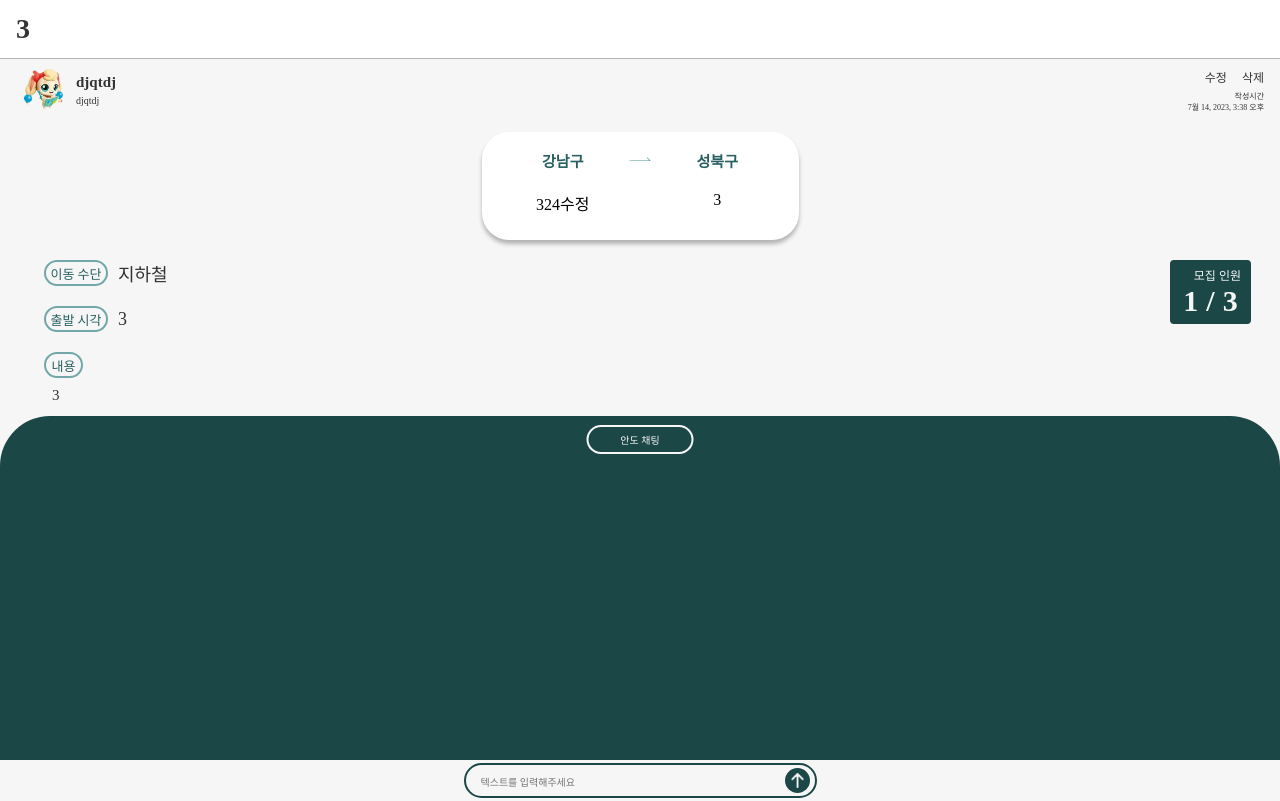
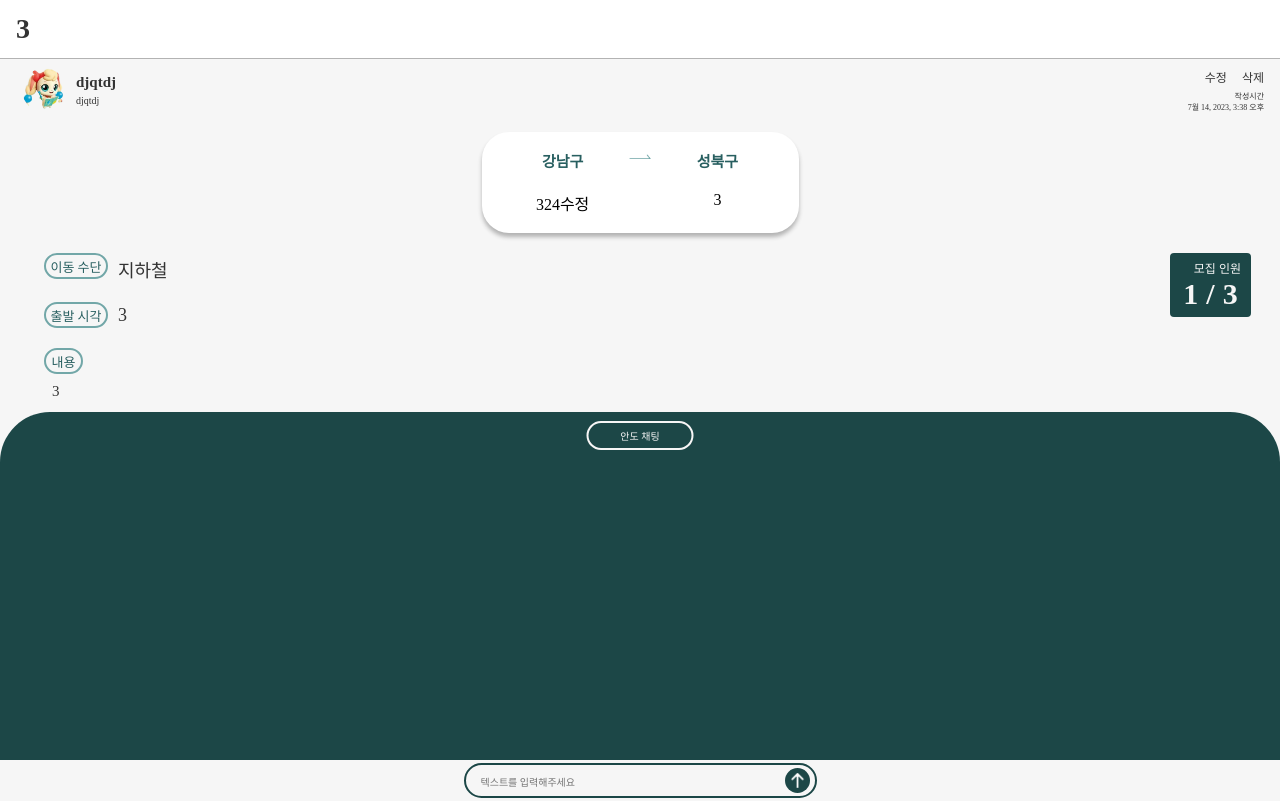
Before and after one commit to pjh402941/herethon-1, a Django app: page /board/5/ in a window 1280 px wide. Shown: the part 49-850 px from the top of the page. Run offline with Django 3.2, Linux system fonts and the light colour scheme; a user stored in the database is signed in; data comes from the database, SQL or seed files in the repository; some web fonts are replaced.

Commit message:
게시글 상세 css 수정

```diff
--- a/static/css/post_look.css
+++ b/static/css/post_look.css
@@ -179,10 +179,8 @@ p {
 
 .sec-content-box {
   width: 317px;
-  height: 108px;
   display: flex;
   justify-content: space-between;
-  align-items: center;
   border-radius: 27px;
   background-color: white;
   box-shadow: 0 4px 4px #b3b3b3;
@@ -192,7 +190,6 @@ p {
 .endpoint-box {
   margin: 18px 30px;
   width: 102.5px;
-  height: 72px;
   display: flex;
   flex-direction: column;
   align-items: center;
@@ -226,11 +223,15 @@ p {
 }
 
 .arrow-box img {
-  width: 22px;
-  margin-bottom: 50px;
+  height: 5px;
+  margin-top: 22px;
 }
 
 /* sec-content-other */
+.wrap-content {
+  margin-right: 15px;
+}
+
 .wrap-content-count {
   display: flex;
   justify-content: space-between;
@@ -273,7 +274,7 @@ p {
 
 .wrap {
   display: flex;
-  align-items: center;
+  /* align-items: center; */
   margin-top: 20px;
 }
 
@@ -301,6 +302,7 @@ p {
 
 .id_text {
   margin-left: 10px;
+  padding-top: 3px;
 }
 
 .id_text p {
```
